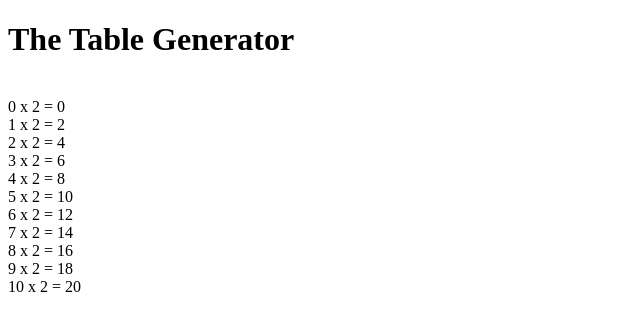
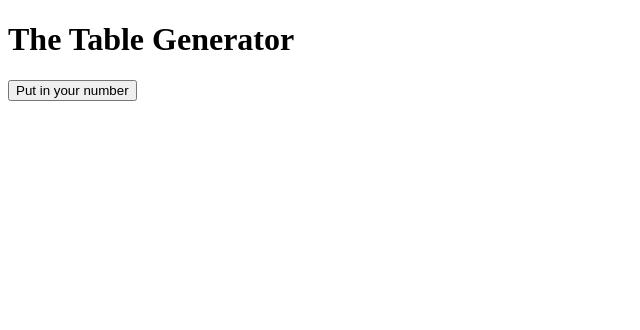
Before and after one commit to gitteesmee/tablegenerator, a plain HTML site: page index.html in a window 1280 px wide. Shown: the whole page, without its empty margins (0-640 px from the left). Drawn offline with Linux system fonts and the light colour scheme.

Commit message:
V6
Attempt failed --> back to V5

```diff
--- a/index.html
+++ b/index.html
@@ -4,20 +4,28 @@
 
 	<h1>The Table Generator</h1>
 
-	<p id="row1"></p>
+	<button onclick="myNumber()">Put in your number</button>
 
-	<p id="demo"></p>
+	<p id="multiply"></p>
 
 		<script>
-		var x = 2;
-
 		var text = "";
 		var i = 0;
-		while (i<11){
-			text += "<br>" + i + " x " + x + " = " + i * x ;
+		while (i<101){
+			text += "<br>" + i + " x " + number1 + " = " + i * number1 ;
 			i++;
 		}
-		document.getElementById("demo").innerHTML = text;
+
+		document.getElementById("multiply").innerHTML = text;
+
+		function myNumber() {
+  		var number = prompt("Please enter the number you want to multiply.","0");
+  		var number1 = parseFloat(number);
+  		if (number1 != null) {
+
+  			}
+		}
+
 		</script>
 
 	</body>
```
